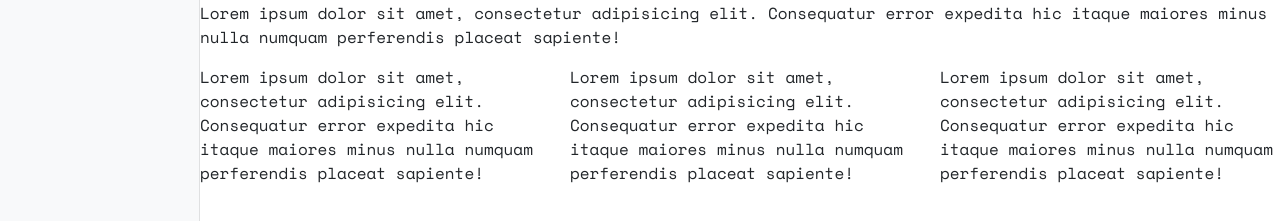
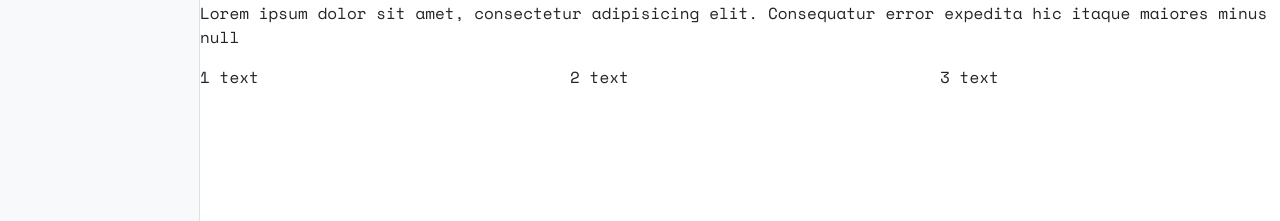
Before and after one commit to ArtemBilas/js-site-constructor, a website built with webpack: page src/index.html in a window 1280 px wide. Shown: the part 55-276 px from the top of the page. Built offline with nearby package versions, Linux system fonts and the light colour scheme.

Commit message:
Made js model for generating html template

```diff
--- a/src/index.html
+++ b/src/index.html
@@ -1,47 +1,24 @@
 <!DOCTYPE html>
 <html lang="en">
+
 <head>
     <meta charset="UTF-8">
     <meta name="viewport" content="width=device-width, initial-scale=1.0">
-    <link href="https://fonts.googleapis.com/css2?family=Space+Mono:ital,wght@0,400;0,700;1,400;1,700&display=swap" rel="stylesheet">
-    <link rel="stylesheet" href="https://stackpath.bootstrapcdn.com/bootstrap/4.5.0/css/bootstrap.min.css" integrity="sha384-9aIt2nRpC12Uk9gS9baDl411NQApFmC26EwAOH8WgZl5MYYxFfc+NcPb1dKGj7Sk" crossorigin="anonymous">
+    <link href="https://fonts.googleapis.com/css2?family=Space+Mono:ital,wght@0,400;0,700;1,400;1,700&display=swap"
+        rel="stylesheet">
+    <link rel="stylesheet" href="https://stackpath.bootstrapcdn.com/bootstrap/4.5.0/css/bootstrap.min.css"
+        integrity="sha384-9aIt2nRpC12Uk9gS9baDl411NQApFmC26EwAOH8WgZl5MYYxFfc+NcPb1dKGj7Sk" crossorigin="anonymous">
     <title>JS Constructor</title>
 </head>
+
 <body>
     <div id="app" class="container-fluid">
 
         <div id="panel" class="bg-light sidebar"></div>
 
-        <div id="site" class="content">
+        <div id="site" class="content"></div>
 
-          <div class="row">
-            <div class="col-sm">
-              <h1>Test Title</h1>
-            </div>
-          </div>
+    </div>
+</body>
 
-          <div class="row">
-            <div class="col-sm">
-              <p>Lorem ipsum dolor sit amet, consectetur adipisicing elit. Consequatur error expedita hic itaque maiores minus nulla numquam perferendis placeat sapiente!</p>
-            </div>
-          </div>
-
-          <div class="row">
-            <div class="col-sm">
-              <p>Lorem ipsum dolor sit amet, consectetur adipisicing elit. Consequatur error expedita hic itaque maiores minus nulla numquam perferendis placeat sapiente!</p>
-            </div>
-
-            <div class="col-sm">
-              <p>Lorem ipsum dolor sit amet, consectetur adipisicing elit. Consequatur error expedita hic itaque maiores minus nulla numquam perferendis placeat sapiente!</p>
-            </div>
-
-            <div class="col-sm">
-              <p>Lorem ipsum dolor sit amet, consectetur adipisicing elit. Consequatur error expedita hic itaque maiores minus nulla numquam perferendis placeat sapiente!</p>
-            </div>
-          </div>
-
-        </div>
-
-      </div>
-</body>
 </html>
--- a/src/index.js
+++ b/src/index.js
@@ -1 +1,49 @@
 import './styles/main.css'
+
+import {module} from './module'
+
+const site = document.querySelector('#site')
+
+module.forEach(block => {
+    let html
+    if(block.type === 'title'){
+       html = title(block)
+    }else if (block.type === 'text'){
+        html = text(block)
+    }else if(block.type === 'textColumns'){
+        html = textColumn(block)
+    }
+    site.insertAdjacentHTML('beforeend', html)
+})
+
+function title(block){
+    return`
+        <div class="row">
+            <div class="col-sm">
+                <h1>${block.value}</h1>
+            </div>
+        </div>
+    `
+}
+
+function text(block){
+    return`
+        <div class="row">
+            <div class="col-sm">
+                <p>${block.value}</p>
+            </div>
+        </div>
+    `
+}
+
+function textColumn(block){
+    console.log(block.value);
+
+   const html = block.value.map(item => `<div class="col-sm">${item}</div>`)
+
+    return`
+        <div class="row">
+            ${html.join('')}
+        </div>
+    `
+}
--- /dev/null
+++ b/src/module.js
@@ -0,0 +1,9 @@
+export const module = [
+    {type: 'title', value: 'Test Title', options: {}},
+    {type: 'text', value: 'Lorem ipsum dolor sit amet, consectetur adipisicing elit. Consequatur error expedita hic itaque maiores minus null', options: {}},
+    {type: 'textColumns', value: [
+        '1 text',
+        '2 text',
+        '3 text'
+    ], options: {}}
+]
```
